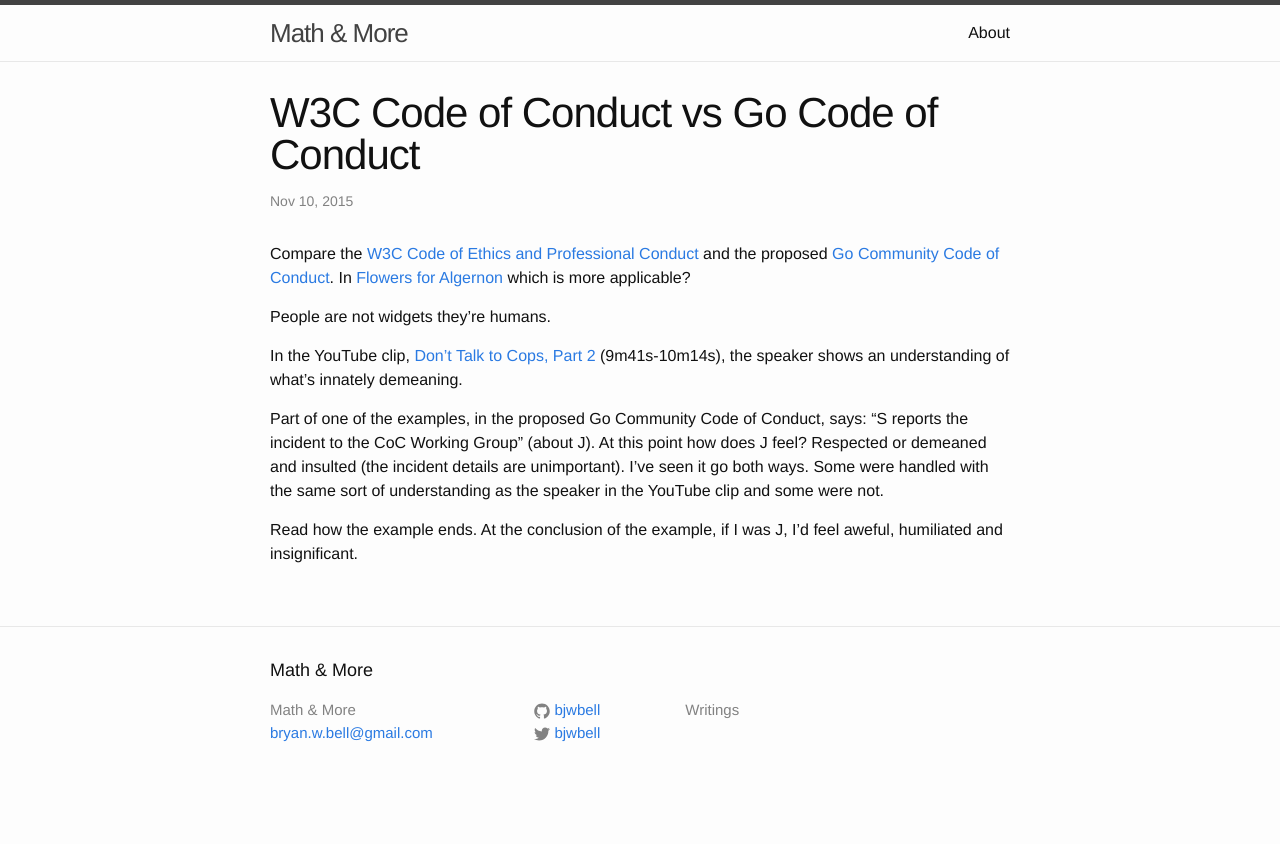
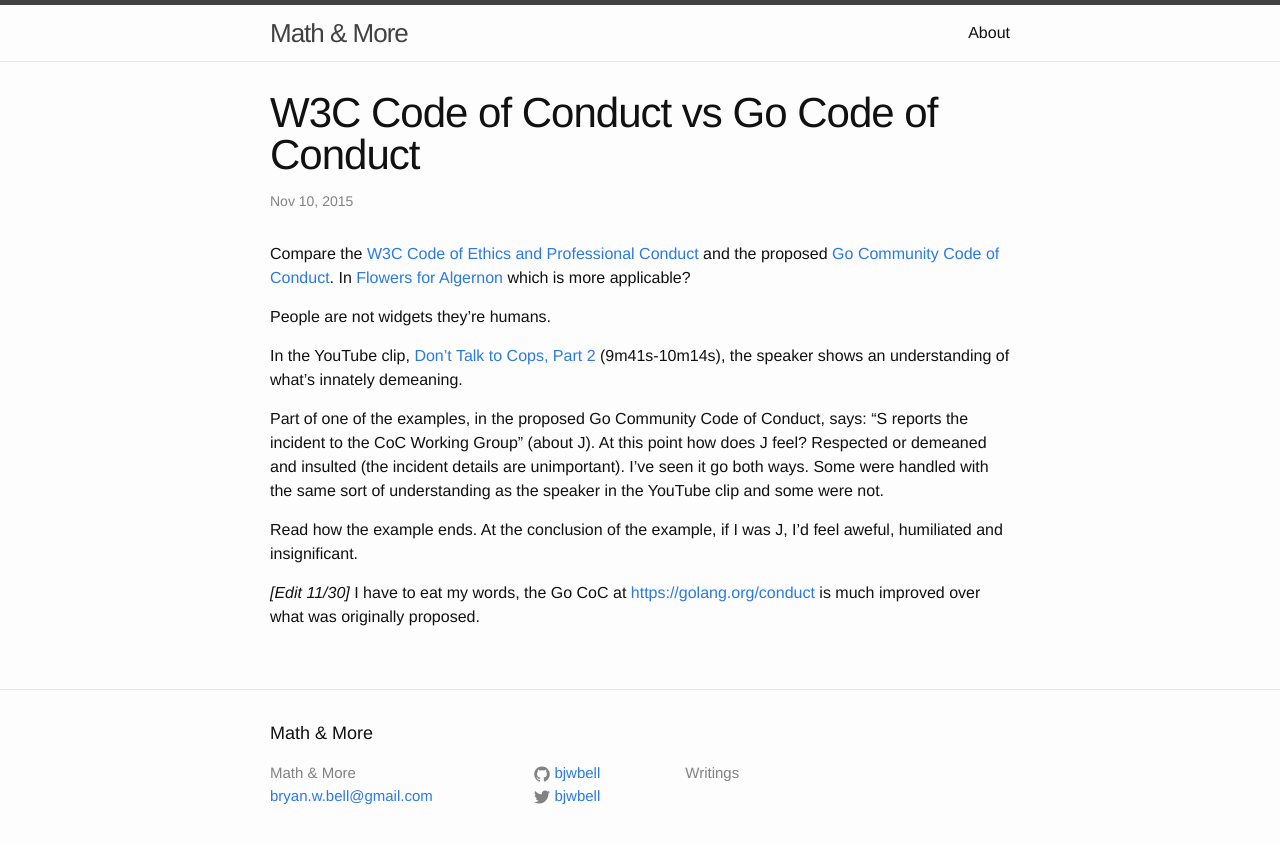
Before and after one commit to bjwbell/bjwbell.github.io, a Jekyll site: the page built from _posts/2015-11-10-w3c-code-of-conduct.md, in a window 1280 px wide. Shown: the top 844 px of the page. Built offline with Jekyll 4.4.1, drawn with Linux system fonts in a browser that asks for light colours; nearby versions of some CDN libraries.

Commit message:
Update CoC post

```diff
--- a/_posts/2015-11-10-w3c-code-of-conduct.md
+++ b/_posts/2015-11-10-w3c-code-of-conduct.md
@@ -13,3 +13,6 @@
 Part of one of the examples, in the proposed Go Community Code of Conduct, says: "S reports the incident to the CoC Working Group" (about J). At this point how does J feel? Respected or demeaned and insulted (the incident details are unimportant). I've seen it go both ways. Some were handled with the same sort of understanding as the speaker in the YouTube clip and some were not.
 
 Read how the example ends. At the conclusion of the example, if I was J, I'd feel aweful,  humiliated and insignificant.
+
+
+*[Edit 11/30]* I have to eat my words, the Go CoC at [https://golang.org/conduct](https://golang.org/conduct) is much improved over what was originally proposed.
```
